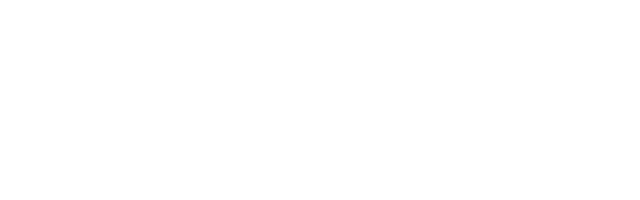
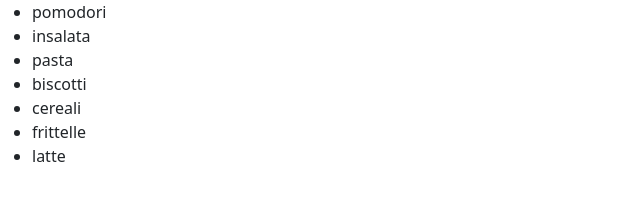
Before and after one commit to vitodepi16/js-lista-spesa, a plain HTML site: page index.html in a window 1280 px wide. Shown: the whole page, without its empty margins (0-640 px from the left). Drawn offline with nearby package versions, Linux system fonts and the light colour scheme.

Commit message:
end ex list spesa

```diff
--- a/index.html
+++ b/index.html
@@ -11,13 +11,7 @@
   </head>
   <body>
 
-
-
-
-
-
-
-
+    <ul></ul>
     <script src="./js/script.js"></script>
 
 
--- a/js/script.js
+++ b/js/script.js
@@ -0,0 +1,23 @@
+const listaSpesa = [
+    'pomodori',
+    'insalata',
+    'pasta',
+    'biscotti',
+    'cereali',
+    'frittelle',
+    'latte',
+];
+console.log(listaSpesa);
+const ul = document.querySelector('ul');
+
+console.log(ul);
+
+let contatore = 0;
+
+while (contatore < listaSpesa.length){
+    const li = document.createElement('li');
+    li.innerHTML = listaSpesa[contatore];
+    ul.appendChild(li);
+    console.log(ul);
+    contatore ++;
+}
```
